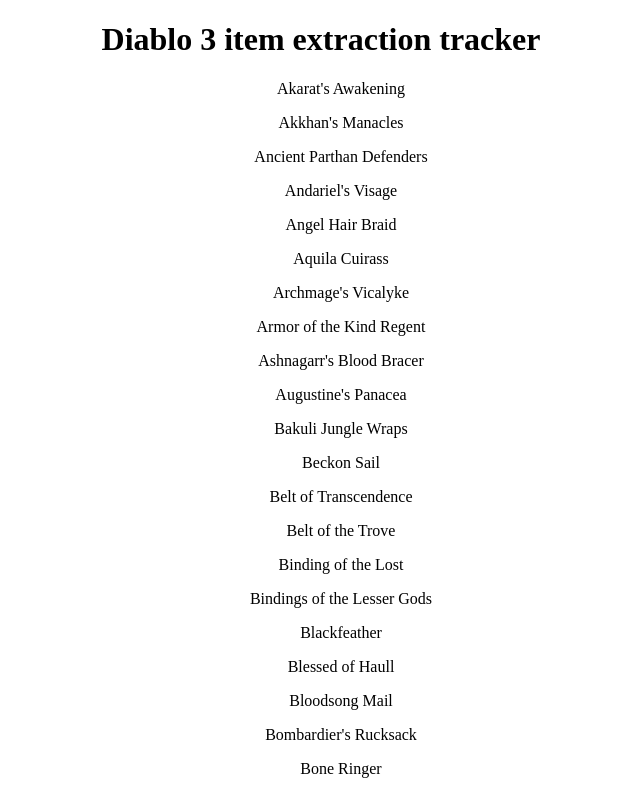
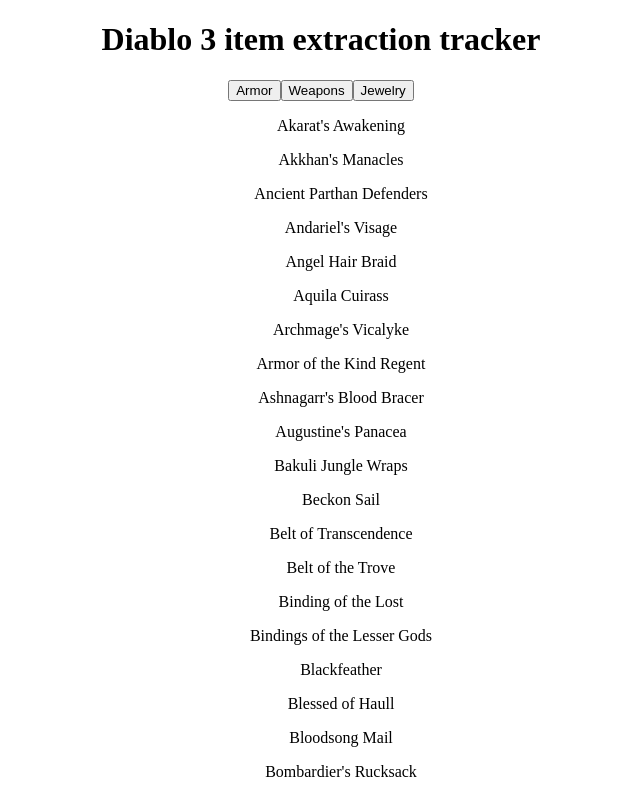
Before and after one commit to seeker/diablo3cube, an Angular app: page / in a window 1280 px wide. Shown: the top 794 px of the page, without its empty margins (319-959 px from the left). Built offline with nearby package versions, Linux system fonts and the light colour scheme; what angular-2-local-storage would draw is missing.

Commit message:
Buttons to select category

```diff
--- a/src/app/app.component.html
+++ b/src/app/app.component.html
@@ -3,6 +3,10 @@
   <h1>
     {{title}}
   </h1>
+  <Button (click)="showArmors()">Armor</Button>
+  <Button (click)="showWeapons()">Weapons</Button>
+  <Button (click)="showJewelry()">Jewelry</Button>
+
 <ul class="items">
   <div *ngFor="let item of items">
     <app-item-detail [item]="item"></app-item-detail>
--- a/src/app/app.component.ts
+++ b/src/app/app.component.ts
@@ -19,6 +19,18 @@
   }
 
   ngOnInit() {
+    this.showArmors();
+  }
+
+  showArmors(){
     this.itemService.getArmors().then(items => this.items = items);
   }
+
+  showWeapons(){
+    this.itemService.getWeapons().then(items => this.items = items);
+  }
+
+  showJewelry(){
+    this.itemService.getJewelry().then(items => this.items = items);
+  }
 }
```
